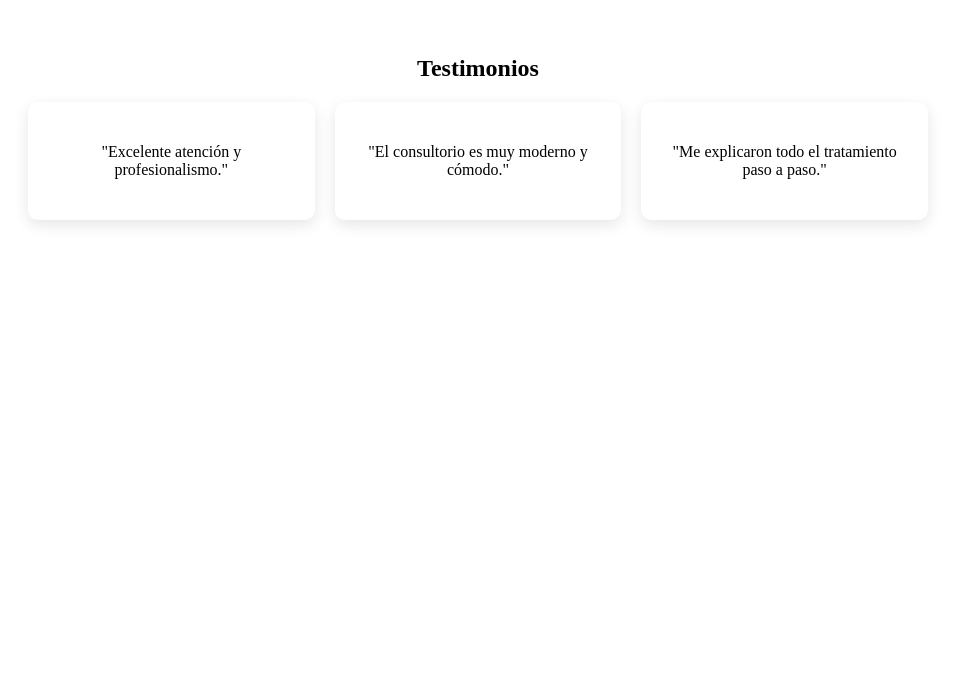
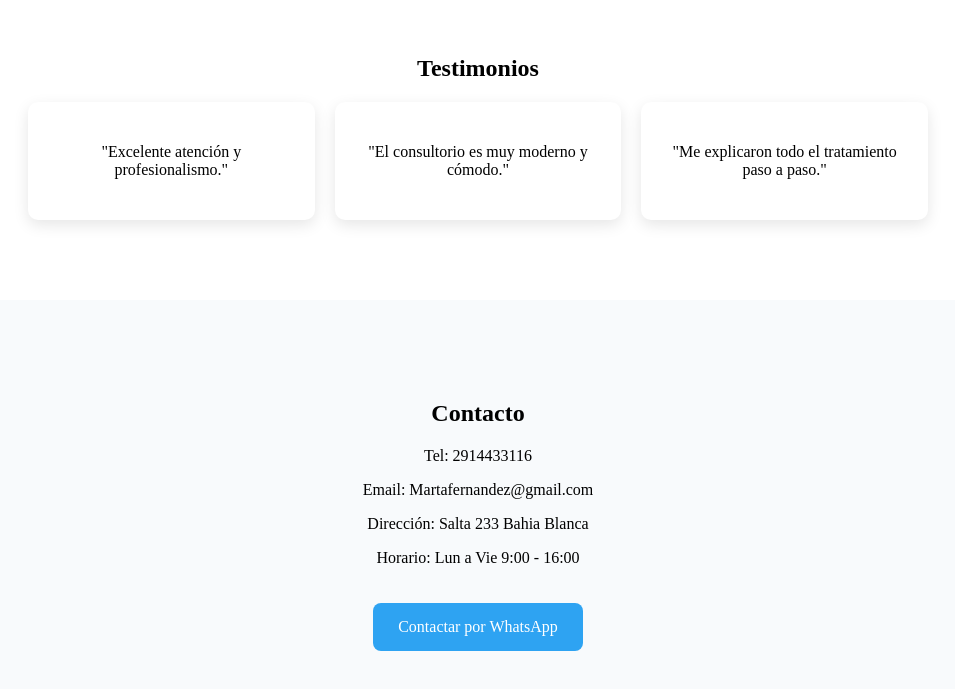
Before and after one commit to Niki2422/dentist-react, a React (Vite) app: page / in a window 1280 px wide. Shown: the part 2205-2894 px from the top of the page, without its empty margins (162-1117 px from the left). Before the commit the page ends 2513 px from the top, so only its background shows below. Built offline with nearby package versions, Linux system fonts and the light colour scheme.

Commit message:
se creo la seccion contacto con su respectivo .css

```diff
--- a/src/App.jsx
+++ b/src/App.jsx
@@ -4,6 +4,7 @@ import Services from "./components/Services"
 import Gallery from "./components/Gallery"
 import About from "./components/About"
 import Testimonials from "./components/Testimonials"
+import Contact from "./components/Contact"
 
 function App() {
   return (
@@ -14,6 +15,7 @@ function App() {
       <Gallery />
       <About />
       <Testimonials />
+      <Contact />
     </>
   )
 }
--- /dev/null
+++ b/src/components/Contact.jsx
@@ -0,0 +1,29 @@
+import "../styles/Contact.css"
+
+function Contact(){
+
+return(
+
+<section id="contact" className="contact">
+
+<h2>Contacto</h2>
+
+<p>Tel: 2914433116</p>
+<p>Email: Martafernandez@gmail.com</p>
+<p>Dirección: Salta 233 Bahia Blanca</p>
+<p>Horario: Lun a Vie 9:00 - 16:00</p>
+
+<a
+href="https://wa.me/5492914433116"
+className="contact-btn"
+>
+Contactar por WhatsApp
+</a>
+
+</section>
+
+)
+
+}
+
+export default Contact
--- /dev/null
+++ b/src/styles/contact.css
@@ -0,0 +1,19 @@
+.contact{
+padding:80px 20px;
+background:#F8FAFC;
+text-align:center;
+}
+
+.contact-btn{
+display:inline-block;
+margin-top:20px;
+background:#2EA3F2;
+color:white;
+padding:15px 25px;
+border-radius:8px;
+text-decoration:none;
+}
+
+.contact-btn:hover{
+background:#1c7cc0;
+}
```
